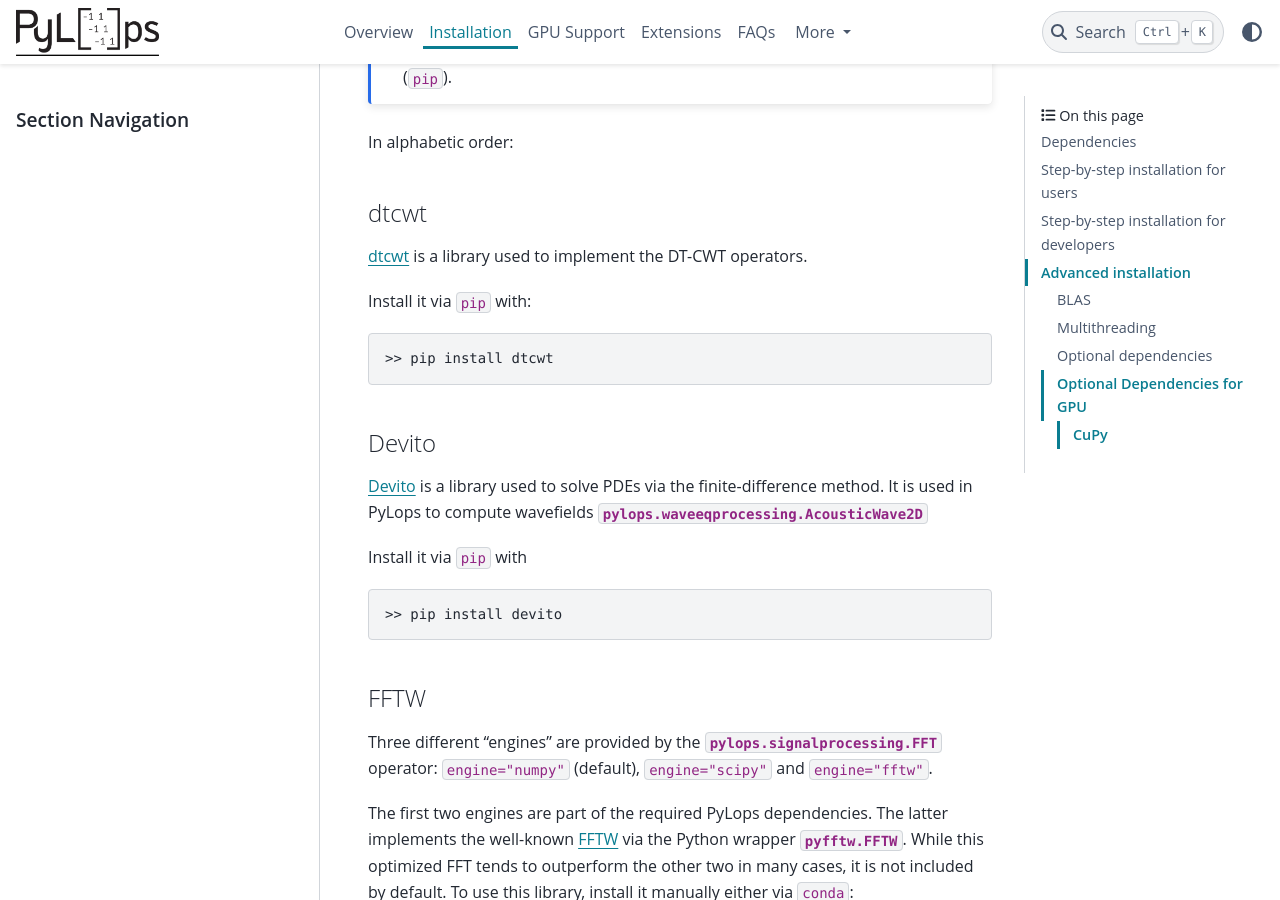
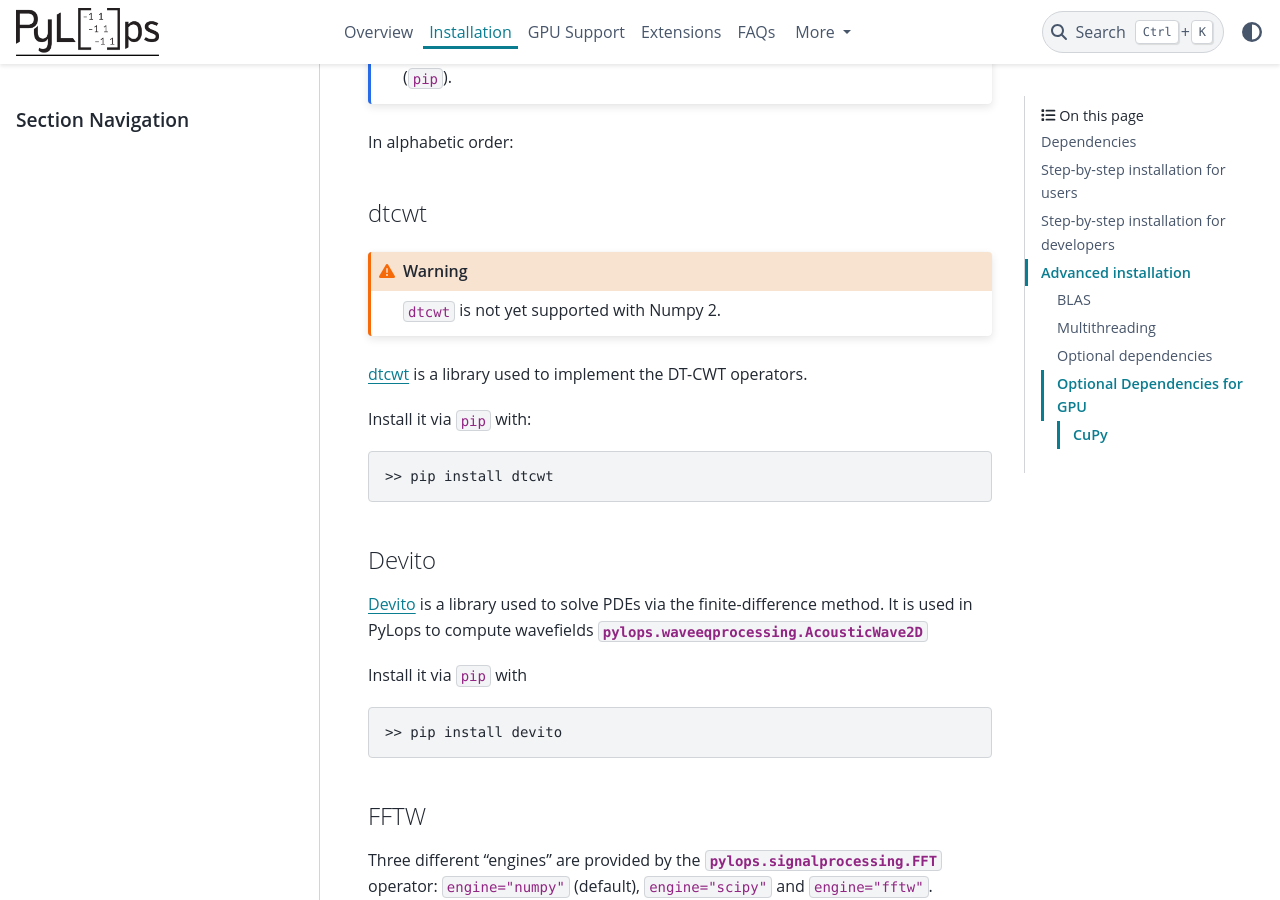
Before and after one commit to PyLops/pylops, a Sphinx documentation site: the page built from docs/source/installation.rst, in a window 1280 px wide and 900 px high, scrolled down 7454 px. Built offline with Sphinx 7.4.7 and the PyData theme 0.15.4, drawn with Linux system fonts in a browser that asks for light colours; pages that are not in the unit, such as notebooks, are missing from menus; the version number could not be read and is left out; comment, search, counter and statistics services are not loaded; some of the changed text lies outside the part shown.

Commit message:
fix: add warning that NumPy 2 is not supported with dtcwt and spgl1

```diff
--- a/docs/source/installation.rst
+++ b/docs/source/installation.rst
@@ -321,6 +321,11 @@
 
 dtcwt
 -----
+
+.. warning::
+
+   ``dtcwt`` is not yet supported with Numpy 2.
+
 `dtcwt <https://dtcwt.readthedocs.io/en/0.12.0/>`_ is a library used to implement the DT-CWT operators.
 
 Install it via ``pip`` with:
@@ -328,6 +333,7 @@
 .. code-block:: bash
 
    >> pip install dtcwt
+
 
 
 Devito
@@ -468,6 +474,11 @@
 
 SPGL1
 -----
+
+.. warning::
+
+   ``SPGL1`` is not yet supported with Numpy 2.
+
 `SPGL1 <https://spgl1.readthedocs.io/en/latest/>`_ is used to solve sparsity-promoting
 basis pursuit, basis pursuit denoise, and Lasso problems
 in :py:func:`pylops.optimization.sparsity.SPGL1` solver.
```
